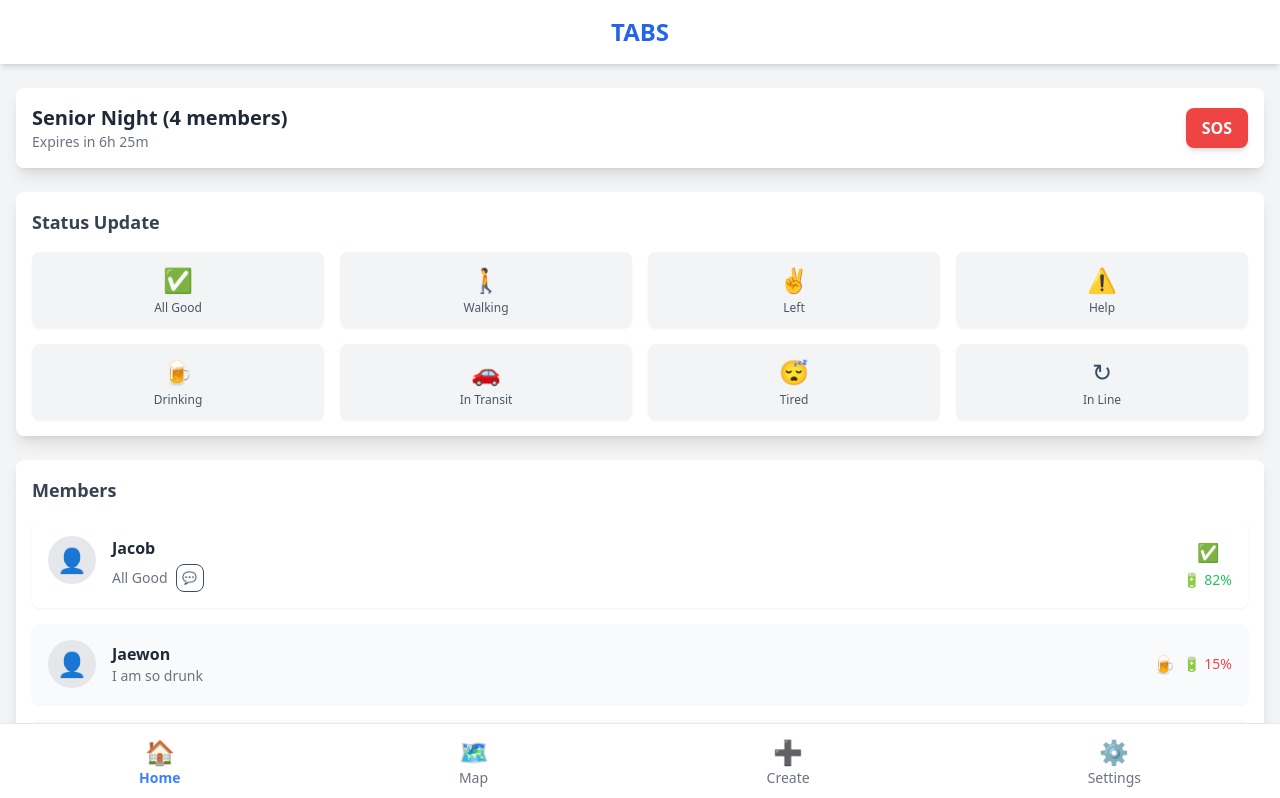
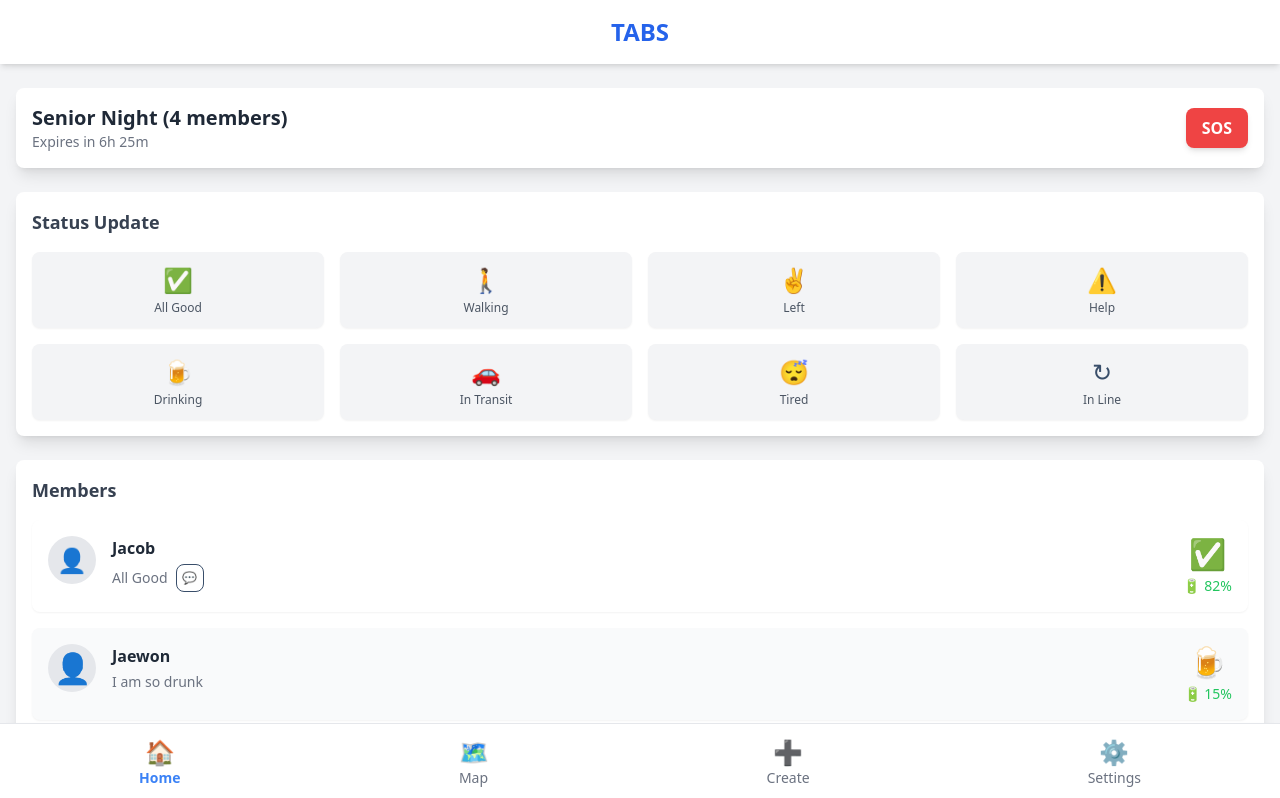
Before and after one commit to jaketng/tabs-ui, a React (Vite) app: page / in a window 1280 px wide. Shown: the top 798 px of the page. Built offline with nearby package versions, Linux system fonts and the light colour scheme.

Commit message:
Added updating status feature

```diff
--- a/src/components/MainUserStatusCard.jsx
+++ b/src/components/MainUserStatusCard.jsx
@@ -52,7 +52,7 @@ const MainUserStatusCard = ({
                 <button
                   onClick={handleSave}
                   className="btn btn-xs btn-success flex items-center justify-center p-1 mr-1"
-                  style={{ width: "28px", height: "28px" }}
+                  style={{ width: "28px", height: "32px" }}
                 >
                   ▲
                 </button>
@@ -78,7 +78,7 @@ const MainUserStatusCard = ({
 
       {/* Right Section: Emoji and Battery */}
       <div className="flex flex-col items-center justify-center">
-        <span className="text-lg mb-1">{emoji}</span>
+        <span className="text-3xl mb-1">{emoji}</span>
         <div className="flex items-center gap-1 text-sm text-green-500">
           <span>🔋</span>
           <span>{battery}%</span>
--- a/src/components/MemberCard.jsx
+++ b/src/components/MemberCard.jsx
@@ -1,30 +1,25 @@
 import React from "react";
 
 const MemberCard = ({ name, status, battery, emoji }) => {
-  const batteryColor =
-    battery > 70
-      ? "text-green-500"
-      : battery < 30
-      ? "text-red-500"
-      : "text-yellow-500";
-
   return (
-    <div className="flex items-center justify-between bg-gray-50 p-4 rounded-lg shadow-sm">
-      <div className="flex items-center gap-4">
-        <div className="w-12 h-12 bg-gray-200 rounded-full flex items-center justify-center text-2xl">
+    <div className="flex justify-between bg-gray-50 p-4 rounded-lg shadow-sm">
+      {/* Left Section: Avatar and Status */}
+      <div className="flex items-start gap-4 flex-1">
+        <div className="w-12 h-12 bg-gray-200 rounded-full flex items-center justify-center text-3xl">
           👤
         </div>
         <div>
-          <p className="text-gray-800 font-semibold">{name}</p>
+          <p className="text-gray-800 font-semibold mb-1">{name}</p>
           <p className="text-sm text-gray-500">{status}</p>
         </div>
       </div>
-      <div className="flex items-center gap-2">
-        <span className="text-lg">{emoji}</span>
-        <div className={`flex items-center gap-1 text-sm ${batteryColor}`}>
-          <span>🔋</span>
-          <span>{battery}%</span>
-        </div>
+
+      {/* Right Section: Emoji and Battery */}
+      <div className="flex flex-col items-center justify-center">
+        <span className="text-3xl mb-1">{emoji}</span> {/* Larger Emoji */}
+        <span className="text-sm text-green-500 flex items-center">
+          🔋 {battery}%
+        </span>
       </div>
     </div>
   );
--- a/src/components/StatusGrid.jsx
+++ b/src/components/StatusGrid.jsx
@@ -1,6 +1,6 @@
 import React from "react";
 
-const StatusGrid = () => {
+const StatusGrid = ({ onEmojiSelect }) => {
   const statuses = [
     { emoji: "✅", label: "All Good" },
     { emoji: "🚶", label: "Walking" },
@@ -17,7 +17,8 @@ const StatusGrid = () => {
       {statuses.map((status, index) => (
         <button
           key={index}
-          className="flex flex-col items-center justify-center bg-gray-100 p-3 rounded-lg shadow-sm"
+          onClick={() => onEmojiSelect(status.emoji)} // Trigger emoji selection
+          className="flex flex-col items-center justify-center bg-gray-100 p-3 rounded-lg shadow-sm hover:bg-gray-200 transition-colors duration-200"
         >
           <span className="text-2xl mb-1">{status.emoji}</span>
           <span className="text-xs font-medium text-gray-600">
--- a/src/pages/HomePage.jsx
+++ b/src/pages/HomePage.jsx
@@ -7,12 +7,17 @@ import EmergencyAlertModal from "../components/EmergencyAlertModal";
 const HomePage = () => {
   const [showModal, setShowModal] = useState(false);
   const [mainUserStatus, setMainUserStatus] = useState("All Good");
+  const [mainUserEmoji, setMainUserEmoji] = useState("✅");
 
   const groupMembers = [
     { name: "Jaewon", status: "I am so drunk", battery: 15, emoji: "🍺" },
     { name: "Patrick", status: "Left", battery: 45, emoji: "✌️" },
     { name: "Murat", status: "Walking to 1020!", battery: 67, emoji: "🚶" },
   ];
+
+  const handleEmojiChange = (emoji) => {
+    setMainUserEmoji(emoji); // Update the main user's emoji
+  };
 
   return (
     <div className="bg-gray-100 min-h-screen pt-6">
@@ -40,7 +45,8 @@ const HomePage = () => {
           <h2 className="text-lg font-semibold text-gray-700 mb-4">
             Status Update
           </h2>
-          <StatusGrid />
+          {/* StatusGrid handles all the status emojis */}
+          <StatusGrid onEmojiSelect={handleEmojiChange} />
         </div>
 
         {/* Members */}
@@ -52,7 +58,7 @@ const HomePage = () => {
               name="Jacob"
               status={mainUserStatus}
               battery={82}
-              emoji="✅"
+              emoji={mainUserEmoji}
               onStatusChange={(newStatus) => setMainUserStatus(newStatus)}
             />
 
```
